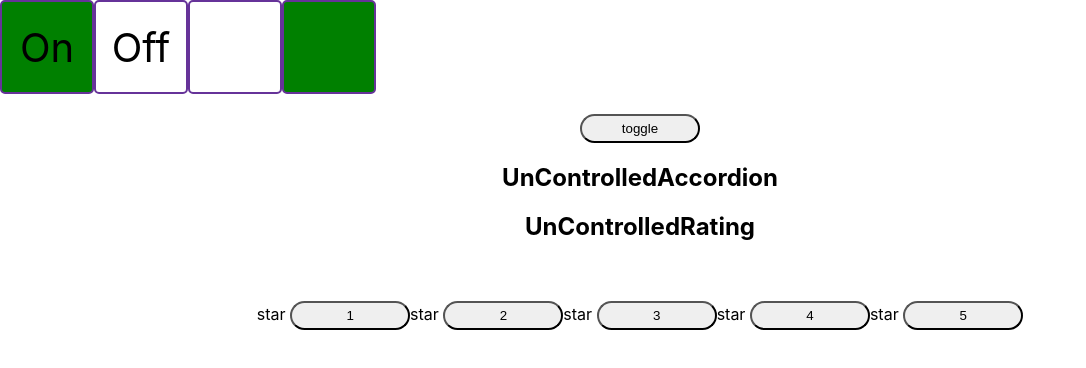
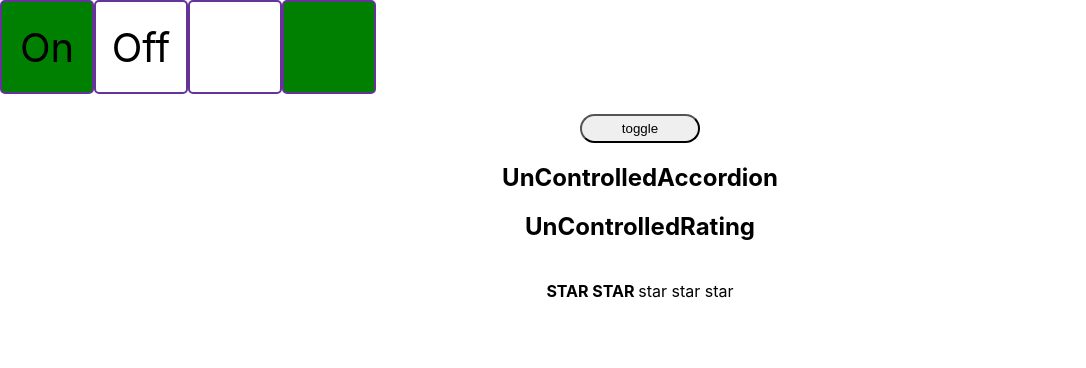
Before and after one commit to mabar84/testing-and-training, a React (Create React App) app: page / in a window 1280 px wide. Shown: the top 368 px of the page, without its empty margins (0-1086 px from the left). Built offline with nearby package versions, Linux system fonts and the light colour scheme.

Commit message:
kabzda 7 stars keys callback

```diff
--- a/src/learn/Rating/UnControlledRating.tsx
+++ b/src/learn/Rating/UnControlledRating.tsx
@@ -20,48 +20,36 @@ const StarsTitle = ({title}: Pick<TRating, 'title'>) => {
 }
 const StarsBody = () => {
     console.log('StarsBody')
-    const [value, setValue] = useState(0)
+    const [value, setValue] = useState(2)
+
+    const starCallBack = (keys: number) => {
+        setValue(keys)
+    }
 
     return <>
-        <Star selected={value > 0}/>
-        <button onClick={() => {
-            setValue(1)
-        }}>1
-        </button>
-        <Star selected={value > 1}/>
-        <button onClick={() => {
-            setValue(2)
-        }}>2
-        </button>
-        <Star selected={value > 2}/>
-        <button onClick={() => {
-            setValue(3)
-        }}>3
-        </button>
-        <Star selected={value > 3}/>
-        <button onClick={() => {
-            setValue(4)
-        }}>4
-        </button>
-        <Star selected={value > 4}/>
-        <button onClick={() => {
-            setValue(5)
-        }}>5
-        </button>
+        <Star selected={value > 0} starCallBack={starCallBack} keys={1}/>
+        <Star selected={value > 1} starCallBack={starCallBack} keys={2}/>
+        <Star selected={value > 2} starCallBack={starCallBack} keys={3}/>
+        <Star selected={value > 3} starCallBack={starCallBack} keys={4}/>
+        <Star selected={value > 4} starCallBack={starCallBack} keys={5}/>
     </>
 }
 
 type TStar = {
-    selected: boolean
+    selected: boolean,
+    starCallBack: (e: number) => void,
+    keys: number
 }
 
-const Star = ({selected}: TStar) => {
-    console.log('Star')
-    if (selected) {
-        return <b>
-            star&nbsp;
-        </b>
-    } else {
-        return <>star&nbsp;</>
-    }
+const Star = ({starCallBack, keys, selected}: TStar) => {
+    return <>
+        {selected
+            ? <span onClick={() => {
+                starCallBack(keys)
+            }} style={{fontWeight: 'bold'}}>STAR </span>
+            : <span onClick={() => {
+                starCallBack(keys)
+            }}>star </span>
+        }
+    </>
 }
```
